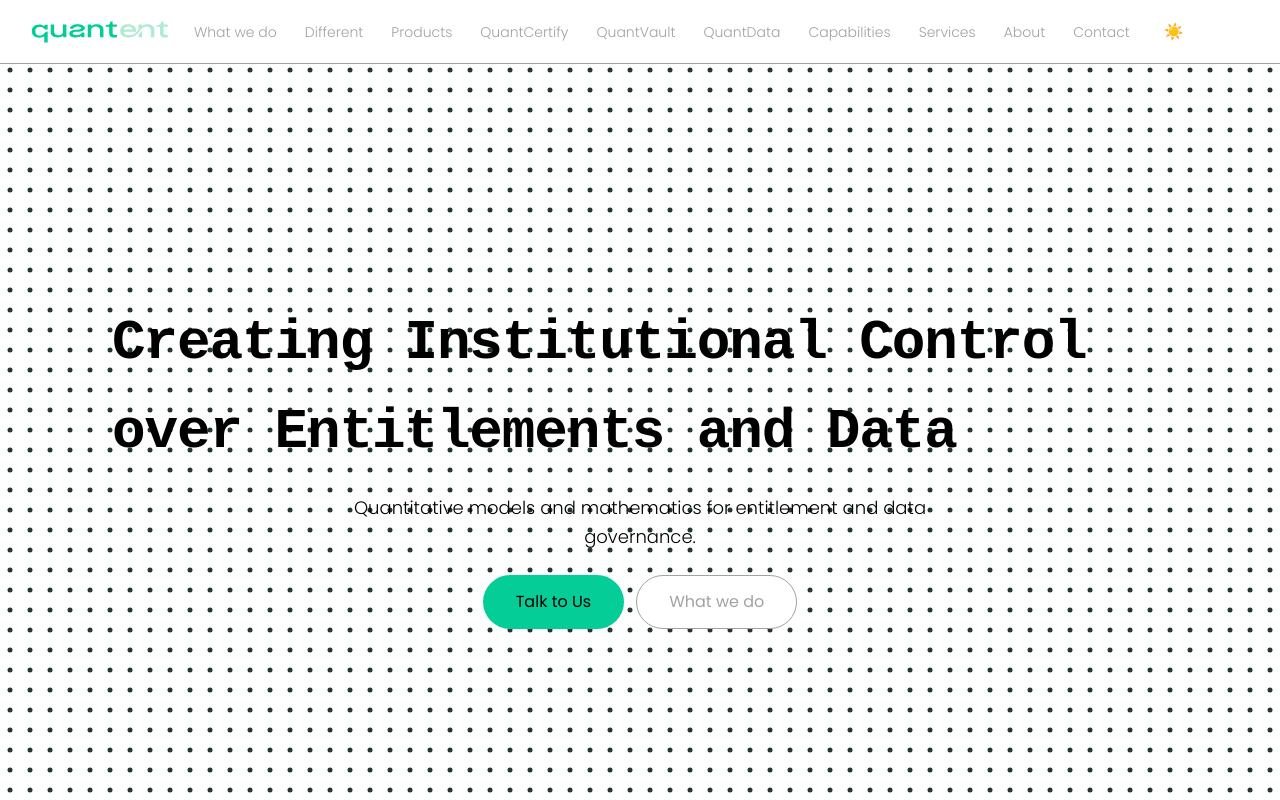
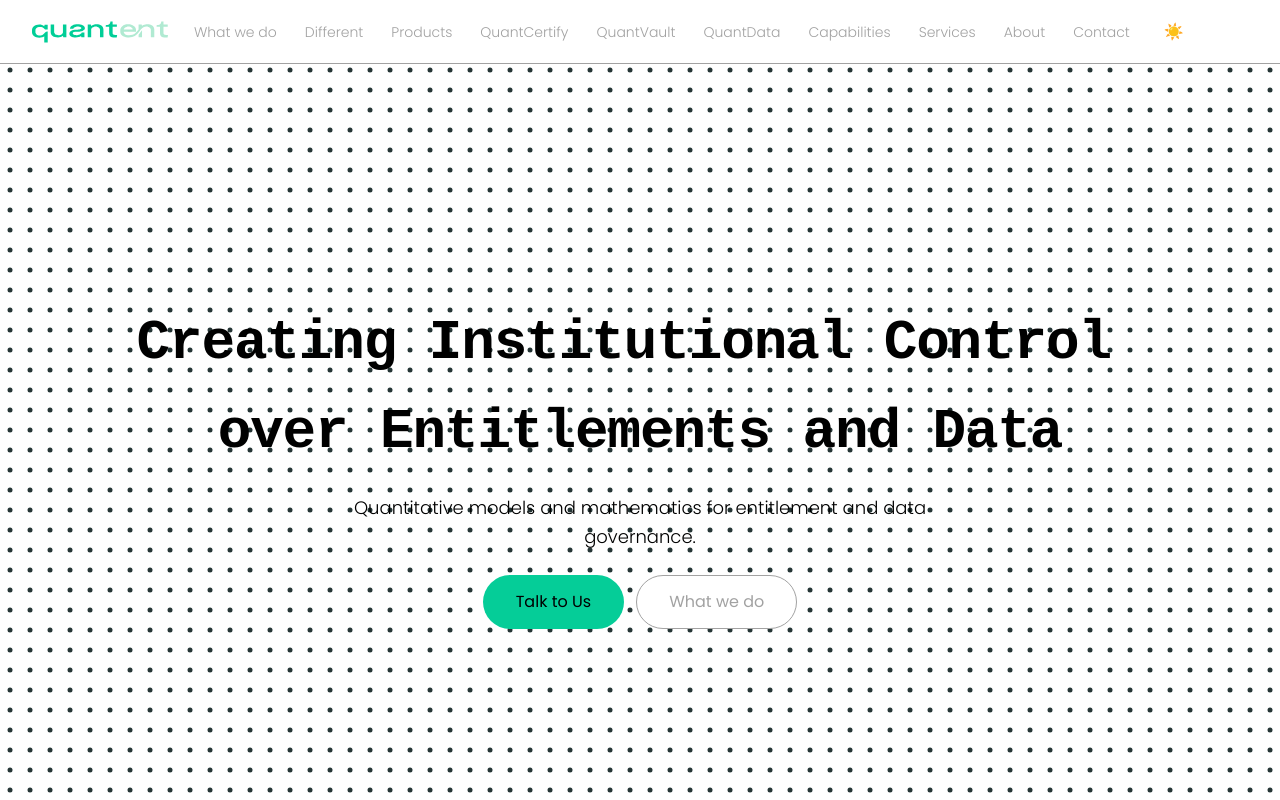
Before and after one commit to quantent-web/quantent-web, a Next.js app: page / in a window 1280 px wide. Shown: the top 800 px of the page. Built offline with nearby package versions, Linux system fonts and the light colour scheme; a web font is replaced by a local one.

Commit message:
Update BlurText.tsx

```diff
--- a/app/components/BlurText/BlurText.tsx
+++ b/app/components/BlurText/BlurText.tsx
@@ -108,7 +108,13 @@ const BlurText = ({
     <Component
       ref={ref as any}
       className={className}
-      style={{ display: 'flex', flexWrap: 'wrap' }}
+     style={{
+          display: 'flex',
+          flexWrap: 'wrap',
+          justifyContent: 'center',
+          textAlign: 'center',
+      }}
+
     >
       {elements.map((segment, index) => {
         const animateKeyframes = buildKeyframes(fromSnapshot, toSnapshots);
```
